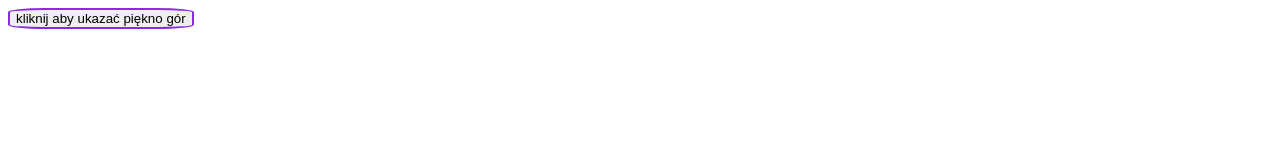
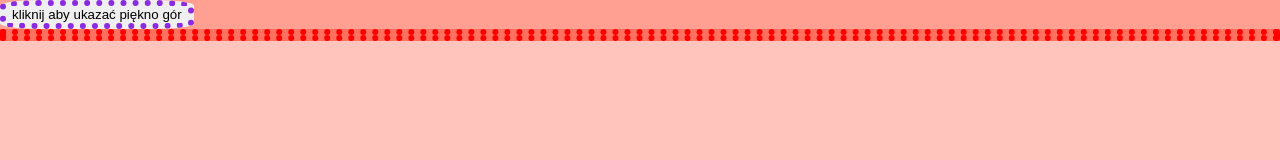
Before and after one commit to rekinrekin/AJaxZadanie, a plain HTML site: page index.html in a window 1280 px wide. Drawn offline with Linux system fonts and the light colour scheme.

Commit message:
dodanie tła i uładnienie strony

```diff
--- a/index.html
+++ b/index.html
@@ -6,9 +6,16 @@
     <meta name="viewport" content="width=device-width, initial-scale=1.0">
     <title>Góry!</title>
     <style>
+        html, body {
+            margin: 0;
+            padding: 0;
+            background: rgba(255,101,80,0.38);
+
+        }
         img{
-            height: 70px;
-            width: 70px;
+            height: 100px;
+            width: 100px;
+            border-radius: 30%;
         }
         li {
             text-align: center;
@@ -25,10 +32,14 @@
             style: none;
         }
        input{
-            border: 2px solid blueviolet;
+            border: 6px dotted blueviolet;
             border-radius: 20%;
 
 
+        }
+        div{
+            border: 6px dotted red;
+            background-color:rgba(255,101,80,0.78) ;
         }
     </style>
 </head>
```
